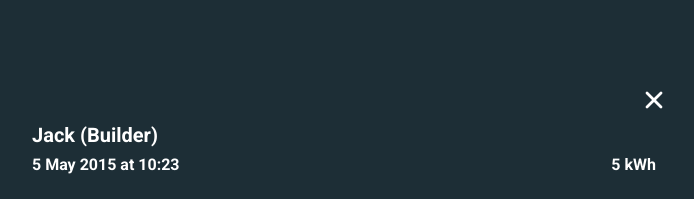
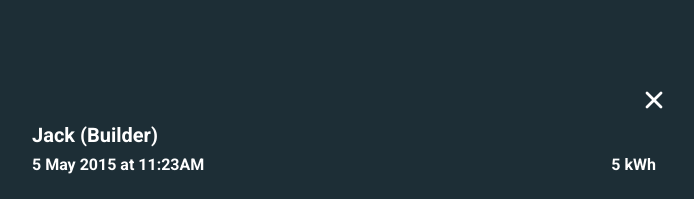
Before and after one commit to WT000/New-Forest-Energy, a Next.js app: page /testpopup in a window 1280 px wide. Shown: the top 199 px of the page, without its empty margins (296-990 px from the left). Built offline with nearby package versions, Linux system fonts and the light colour scheme.

Commit message:
Added properly working time prefixes

```diff
--- a/src/components/layouts/ReadingPopupLayout/ReadingPopupLayout.tsx
+++ b/src/components/layouts/ReadingPopupLayout/ReadingPopupLayout.tsx
@@ -19,6 +19,17 @@ export default function Popup(props: PopupProps) {
     hour: "2-digit",
     minute: "2-digit",
   })}`;
+
+  var hourValue = date.getHours();
+  var prefix = "";
+
+  if(hourValue >= 12){
+    prefix = "PM";
+  } else {
+    prefix = "AM";
+  }
+
+  time = time + prefix
 
   var dayMonthYear = `${date.getDate()} ${date.toLocaleString("default", {
     month: "long",
--- a/src/pages/testpopup.tsx
+++ b/src/pages/testpopup.tsx
@@ -16,7 +16,7 @@ export default function test() {
     ]
     return (
 
-        <Popup delegateName={"Jack"} delegateProfession={"Builder"} date={new Date("2015-05-05T10:23:03.839Z")} distance={5} image={"/stories/popup1.jpg"} name={"image"} children={""}></Popup>
+        <Popup delegateName={"Jack"} delegateProfession={"Builder"} date={new Date("2015-05-05T11:23:03.839Z")} distance={5} image={"/stories/popup1.jpg"} name={"image"} children={""}></Popup>
 
     )
 }
```
